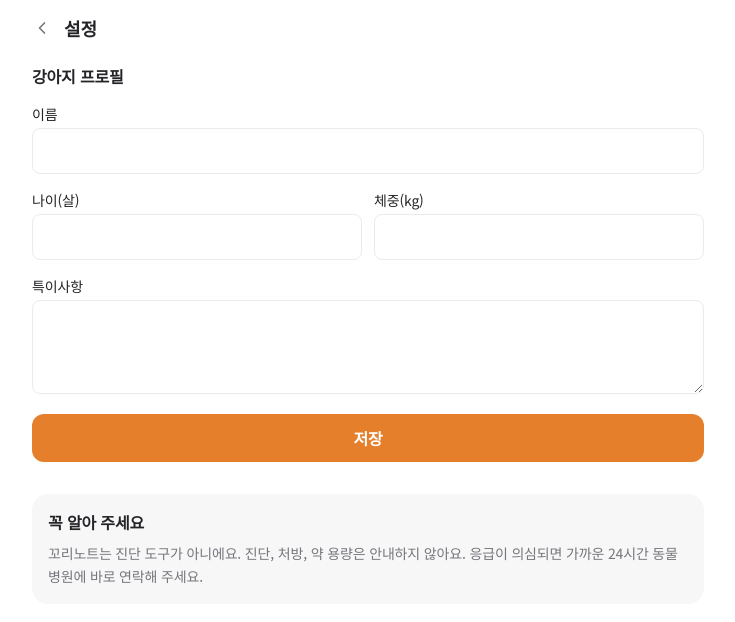
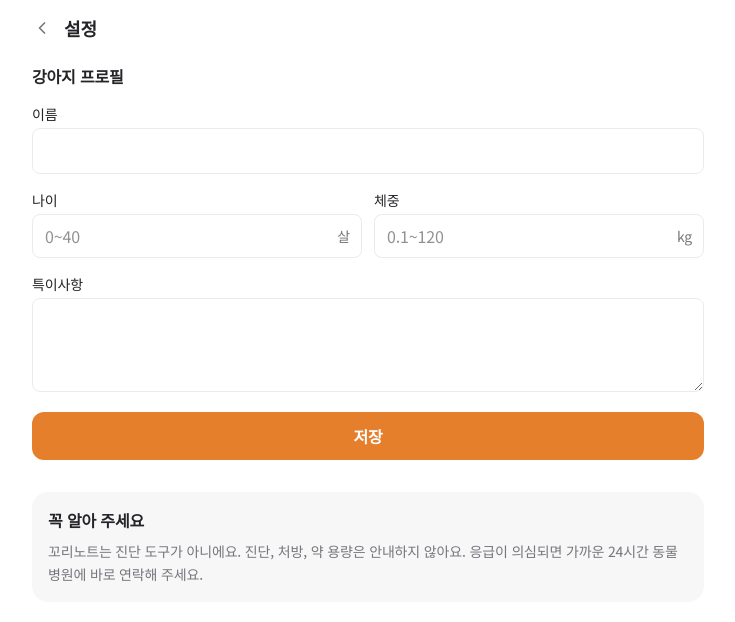
Before and after one commit to GANGYIKIM/kkori-note, a Next.js app: page /settings in a window 1280 px wide. Shown: the top 622 px of the page, without its empty margins (272-1007 px from the left). Built offline with nearby package versions, Linux system fonts and the light colour scheme.

Commit message:
✨ feat: filter number inputs by rule with unit and range hints

```diff
--- /dev/null
+++ b/src/components/common/UnitInput.tsx
@@ -0,0 +1,29 @@
+import type { InputHTMLAttributes } from "react";
+
+/**
+ * 오른쪽 안에 단위를 흐리게 붙인 입력칸. 입력값을 거르는 일은 하지 않는다.
+ * 쓸 때: 나이·체중·횟수처럼 단위가 있는 숫자칸.
+ * 쓰지 않을 때: 단위 없는 글자 입력 → input. 채팅 입력 → MessageComposer.
+ * @example <UnitInput unit="kg" inputMode="decimal" value={text} onChange={…} onBlur={…} />
+ */
+const UnitInput = ({
+  unit,
+  className = "",
+  ...props
+}: { unit: string } & Omit<InputHTMLAttributes<HTMLInputElement>, "type">) => {
+  return (
+    <div className={`relative ${className}`}>
+      <input
+        {...props}
+        type="text"
+        autoComplete="off"
+        className="h-11 w-full rounded-lg border border-border bg-background pr-12 pl-3 text-base outline-none focus:border-accent"
+      />
+      <span className="pointer-events-none absolute inset-y-0 right-3 flex items-center text-sm text-muted">
+        {unit}
+      </span>
+    </div>
+  );
+};
+
+export { UnitInput };
--- a/src/components/entry/EditSheet.tsx
+++ b/src/components/entry/EditSheet.tsx
@@ -4,7 +4,15 @@ import { useState, type ReactNode } from "react";
 import { formatLocalTime, localDateKey } from "@/lib/domain/datetime";
 import type { LogEntry } from "@/lib/domain/types";
 import { DEFAULT_KINDS, findKind, type EntryValues, type FieldDef, type Option } from "@/lib/domain/kinds";
+import {
+  commitNumberText,
+  rangeHint,
+  ruleFromField,
+  sanitizeNumberText,
+  type NumberRule,
+} from "@/lib/domain/number-input";
 import { BottomSheet } from "@/components/layout/BottomSheet";
+import { UnitInput } from "@/components/common/UnitInput";
 
 const DETAIL_PLACEHOLDER: Record<string, string> = {
   meal: "예: 사료 반 컵",
@@ -16,6 +24,8 @@ const DETAIL_PLACEHOLDER: Record<string, string> = {
 };
 
 const KIND_OPTIONS: Option[] = DEFAULT_KINDS.map((k) => ({ id: k.id, label: k.label }));
+
+const DURATION_MIN_RULE: NumberRule = { min: 0, max: Infinity, integer: true, decimals: 0 };
 
 /** 초콜릿 종류는 초콜릿일 때만, 양은 위험 음식을 골랐을 때만 묻는다 */
 const isHidden = (field: FieldDef, values: EntryValues): boolean => {
@@ -57,7 +67,6 @@ const EditForm = ({
   };
   const kind = findKind(entry.kindId);
   const fields = (kind?.fields ?? []).filter((f) => !isHidden(f, entry.values));
-  const minutes = entry.durationSec === null ? "" : String(Math.round(entry.durationSec / 60));
 
   return (
     <div className="space-y-5">
@@ -84,16 +93,12 @@ const EditForm = ({
         ))}
 
       {kind?.episode || entry.kindId === "walk" ? (
-        <Field label="지속시간 (분)">
-          <input
-            inputMode="numeric"
-            value={minutes}
-            onChange={(e) => {
-              const n = Number.parseInt(e.target.value, 10);
-              set({ durationSec: Number.isFinite(n) && n >= 0 ? n * 60 : null });
-            }}
-            placeholder="모름"
-            className="h-11 w-full rounded-lg border border-border bg-background px-3"
+        <Field label="지속시간">
+          <NumberValueInput
+            rule={DURATION_MIN_RULE}
+            unit="분"
+            value={entry.durationSec === null ? null : Math.round(entry.durationSec / 60)}
+            onChange={(minutes) => set({ durationSec: minutes === null ? null : minutes * 60 })}
           />
         </Field>
       ) : null}
@@ -141,16 +146,12 @@ const ValueField = ({
       );
     case "number":
       return (
-        <Field label={`${field.label} (${field.unit})`}>
-          <input
-            inputMode={field.integer ? "numeric" : "decimal"}
-            value={value ?? ""}
-            onChange={(e) => {
-              const n = Number(e.target.value);
-              onChange(field.id, e.target.value.trim() === "" || !Number.isFinite(n) ? undefined : n);
-            }}
-            placeholder="모름"
-            className="h-11 w-full rounded-lg border border-border bg-background px-3"
+        <Field label={field.label}>
+          <NumberValueInput
+            rule={ruleFromField(field)}
+            unit={field.unit}
+            value={typeof value === "number" ? value : null}
+            onChange={(next) => onChange(field.id, next ?? undefined)}
           />
         </Field>
       );
@@ -232,6 +233,40 @@ const EditBody = ({
   );
 };
 
+/** 입력 글자를 따로 들고 있어 소수점·중간 입력이 사라지지 않는다. 칠 때마다 값을 넘기고, 벗어날 때 최소값을 맞춘다 */
+const NumberValueInput = ({
+  rule,
+  unit,
+  value,
+  onChange,
+}: {
+  rule: NumberRule;
+  unit: string;
+  value: number | null;
+  onChange: (value: number | null) => void;
+}) => {
+  const [text, setText] = useState(value === null ? "" : String(value));
+  return (
+    <UnitInput
+      unit={unit}
+      inputMode={rule.integer ? "numeric" : "decimal"}
+      placeholder={rangeHint(rule)}
+      value={text}
+      onChange={(e) => {
+        const next = sanitizeNumberText(e.target.value, rule);
+        if (next === null) return;
+        setText(next);
+        onChange(next === "" ? null : Number(next));
+      }}
+      onBlur={() => {
+        const committed = commitNumberText(text, rule);
+        setText(committed === null ? "" : String(committed));
+        onChange(committed);
+      }}
+    />
+  );
+};
+
 const Field = ({ label, children }: { label: string; children: ReactNode }) => {
   return (
     <div className="space-y-2">
--- a/src/components/preview/catalog.ts
+++ b/src/components/preview/catalog.ts
@@ -3,6 +3,7 @@ import { variants as EmptyState } from "@/components/common/EmptyState.preview";
 import { variants as Icons } from "@/components/common/Icons.preview";
 import { variants as ListRow } from "@/components/common/ListRow.preview";
 import { variants as Tag } from "@/components/common/Tag.preview";
+import { variants as UnitInput } from "@/components/common/UnitInput.preview";
 import { variants as AppHeader } from "@/components/layout/AppHeader.preview";
 import { variants as BottomSheet } from "@/components/layout/BottomSheet.preview";
 import { variants as SidePanel } from "@/components/layout/SidePanel.preview";
@@ -40,6 +41,7 @@ const CATALOG: Record<string, readonly Variant[]> = {
   "common/ScrollArea": ScrollArea,
   "common/Skeleton": Skeleton,
   "common/Tag": Tag,
+  "common/UnitInput": UnitInput,
   "layout/AppHeader": AppHeader,
   "layout/BottomSheet": BottomSheet,
   "layout/SidePanel": SidePanel,
--- a/src/components/settings/ProfileForm.tsx
+++ b/src/components/settings/ProfileForm.tsx
@@ -1,17 +1,27 @@
 "use client";
 
-import { useEffect, useState, type FormEvent } from "react";
+import { useEffect, useState, type ChangeEvent, type FormEvent } from "react";
 import { DEFAULT_DOG_ID, getStorage } from "@/lib/client/storage";
-import { DogSchema, type Dog } from "@/lib/domain/types";
+import { AGE_RULE, DogSchema, WEIGHT_RULE, type Dog } from "@/lib/domain/types";
+import { commitNumberText, rangeHint, sanitizeNumberText, type NumberRule } from "@/lib/domain/number-input";
+import { UnitInput } from "@/components/common/UnitInput";
 
 type Status = "loading" | "ready" | "saved" | "error";
 
-const toNumberOrNull = (value: string): number | null => {
-  const trimmed = value.trim();
-  if (trimmed === "") return null;
-  const parsed = Number(trimmed);
-  return Number.isFinite(parsed) ? parsed : null;
-};
+/** 칠 때는 규칙대로 거르고, 칸을 벗어날 때 최소값을 맞춘 값으로 되돌려 넣는다 */
+const numberInputProps = (rule: NumberRule, text: string, setText: (text: string) => void) => ({
+  value: text,
+  inputMode: rule.integer ? ("numeric" as const) : ("decimal" as const),
+  placeholder: rangeHint(rule),
+  onChange: (e: ChangeEvent<HTMLInputElement>) => {
+    const next = sanitizeNumberText(e.target.value, rule);
+    if (next !== null) setText(next);
+  },
+  onBlur: () => {
+    const value = commitNumberText(text, rule);
+    setText(value === null ? "" : String(value));
+  },
+});
 
 const ProfileForm = () => {
   const [status, setStatus] = useState<Status>("loading");
@@ -50,8 +60,8 @@ const ProfileForm = () => {
     const candidate: Dog = {
       id: dogId,
       name: name.trim(),
-      ageYears: toNumberOrNull(age),
-      weightKg: toNumberOrNull(weight),
+      ageYears: commitNumberText(age, AGE_RULE),
+      weightKg: commitNumberText(weight, WEIGHT_RULE),
       notes: notes.trim(),
     };
     const result = DogSchema.safeParse(candidate);
@@ -85,17 +95,12 @@ const ProfileForm = () => {
       </label>
       <div className="grid grid-cols-2 gap-3">
         <label className="block text-sm">
-          나이(살)
-          <input className={inputClass} inputMode="decimal" value={age} onChange={(e) => setAge(e.target.value)} />
+          나이
+          <UnitInput unit="살" className="mt-1" {...numberInputProps(AGE_RULE, age, setAge)} />
         </label>
         <label className="block text-sm">
-          체중(kg)
-          <input
-            className={inputClass}
-            inputMode="decimal"
-            value={weight}
-            onChange={(e) => setWeight(e.target.value)}
-          />
+          체중
+          <UnitInput unit="kg" className="mt-1" {...numberInputProps(WEIGHT_RULE, weight, setWeight)} />
         </label>
       </div>
       <label className="block text-sm">
--- /dev/null
+++ b/src/lib/domain/number-input.ts
@@ -0,0 +1,60 @@
+import type { FieldDef } from "./kinds";
+
+/** 숫자 입력칸의 규칙. 최대가 없으면 max는 Infinity, 정수면 decimals는 0 */
+interface NumberRule {
+  min: number;
+  max: number;
+  integer: boolean;
+  decimals: number;
+}
+
+type NumberField = Extract<FieldDef, { type: "number" }>;
+
+const ruleFromField = (field: NumberField): NumberRule => ({
+  min: field.min,
+  max: field.max,
+  integer: field.integer,
+  decimals: field.integer ? 0 : 1,
+});
+
+/**
+ * 칠 때마다 입력 글자를 규칙대로 거른다. 최대값을 넘으면 null을 돌려주고, 부르는 쪽은 직전 글자를 그대로 둔다.
+ * 최소값은 여기서 보지 않는다. 0.5를 치는 도중의 0을 막지 않기 위해서다 (commitNumberText에서 맞춘다)
+ */
+const sanitizeNumberText = (text: string, rule: NumberRule): string | null => {
+  let cleaned = text.replace(/,/g, ".").replace(/[^\d.]/g, "");
+  if (rule.integer || rule.decimals === 0) {
+    cleaned = cleaned.split(".")[0];
+  } else {
+    const dot = cleaned.indexOf(".");
+    if (dot !== -1) {
+      cleaned =
+        cleaned.slice(0, dot + 1) +
+        cleaned
+          .slice(dot + 1)
+          .replace(/\./g, "")
+          .slice(0, rule.decimals);
+    }
+  }
+  cleaned = cleaned.replace(/^0+(?=\d)/, "");
+  if (cleaned.startsWith(".")) cleaned = `0${cleaned}`;
+  if (cleaned !== "" && Number(cleaned) > rule.max) return null;
+  return cleaned;
+};
+
+/** 칸을 벗어날 때 숫자로 확정한다. 빈칸은 null(모름), 최소값보다 작으면 최소값 */
+const commitNumberText = (text: string, rule: NumberRule): number | null => {
+  const trimmed = text.trim();
+  if (trimmed === "") return null;
+  const value = Number(trimmed);
+  if (!Number.isFinite(value)) return null;
+  return Math.max(rule.min, value);
+};
+
+/** 빈칸의 자리 표시로 보여줄 범위 */
+const rangeHint = (rule: NumberRule): string => {
+  return Number.isFinite(rule.max) ? `${rule.min}~${rule.max}` : `${rule.min} 이상`;
+};
+
+export { ruleFromField, sanitizeNumberText, commitNumberText, rangeHint };
+export type { NumberRule };
--- a/src/lib/domain/types.ts
+++ b/src/lib/domain/types.ts
@@ -1,13 +1,17 @@
 import { z } from "zod";
+import type { NumberRule } from "./number-input";
 import { MODES, RISK_GRADES, TIME_PRECISIONS, WEATHERS } from "./values";
+
+/** 나이(살). 추정 나이도 허용해 소수 한 자리까지 */
+const AGE_RULE: NumberRule = { min: 0, max: 40, integer: false, decimals: 1 };
+const WEIGHT_RULE: NumberRule = { min: 0.1, max: 120, integer: false, decimals: 1 };
 
 /** 강아지 프로필. 한 마리 고정이지만 dogId 기준으로 설계해 추후 초대 기반 접근을 붙일 수 있게 한다. */
 const DogSchema = z.object({
   id: z.string().min(1),
   name: z.string().min(1).max(30),
-  /** 나이(살). 추정 나이도 허용 */
-  ageYears: z.number().min(0).max(40).nullable(),
-  weightKg: z.number().min(0.1).max(120).nullable(),
+  ageYears: z.number().min(AGE_RULE.min).max(AGE_RULE.max).nullable(),
+  weightKg: z.number().min(WEIGHT_RULE.min).max(WEIGHT_RULE.max).nullable(),
   /** 특이사항(알레르기, 기저질환 메모 등). 사용자가 직접 적는 자유 메모 */
   notes: z.string().max(500).default(""),
 });
@@ -124,6 +128,8 @@ const SettingsSchema = z.object({
 type Settings = z.infer<typeof SettingsSchema>;
 
 export {
+  AGE_RULE,
+  WEIGHT_RULE,
   DogSchema,
   LogEntrySchema,
   UncertainFieldSchema,
```
Also changed, not shown: src/components/common/UnitInput.preview.tsx (added, +9 -0 lines), 1 other file (tests, documents, lock files or other folders).
